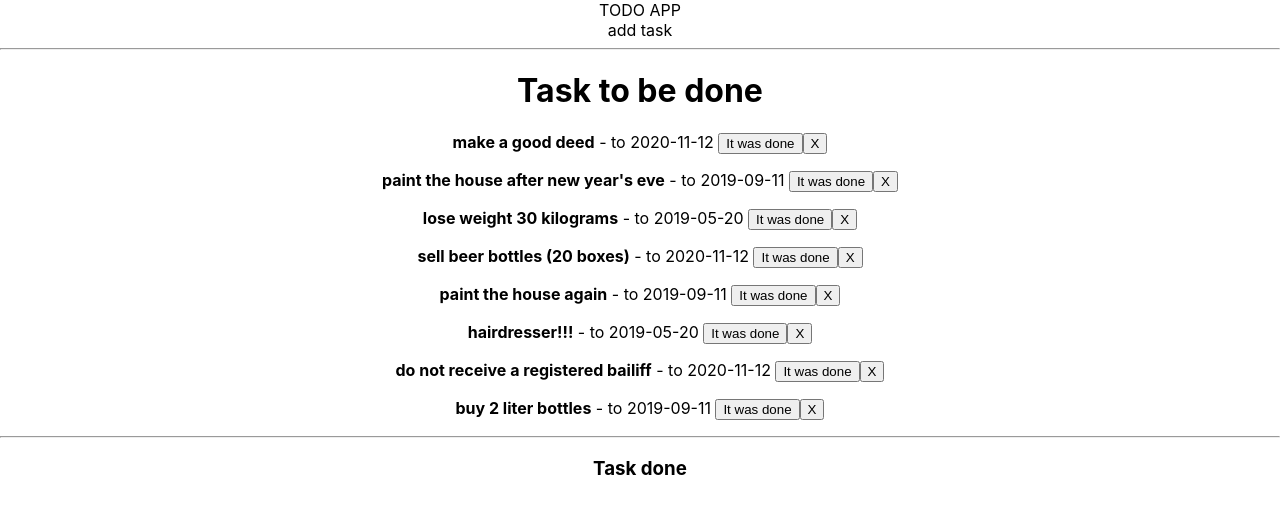
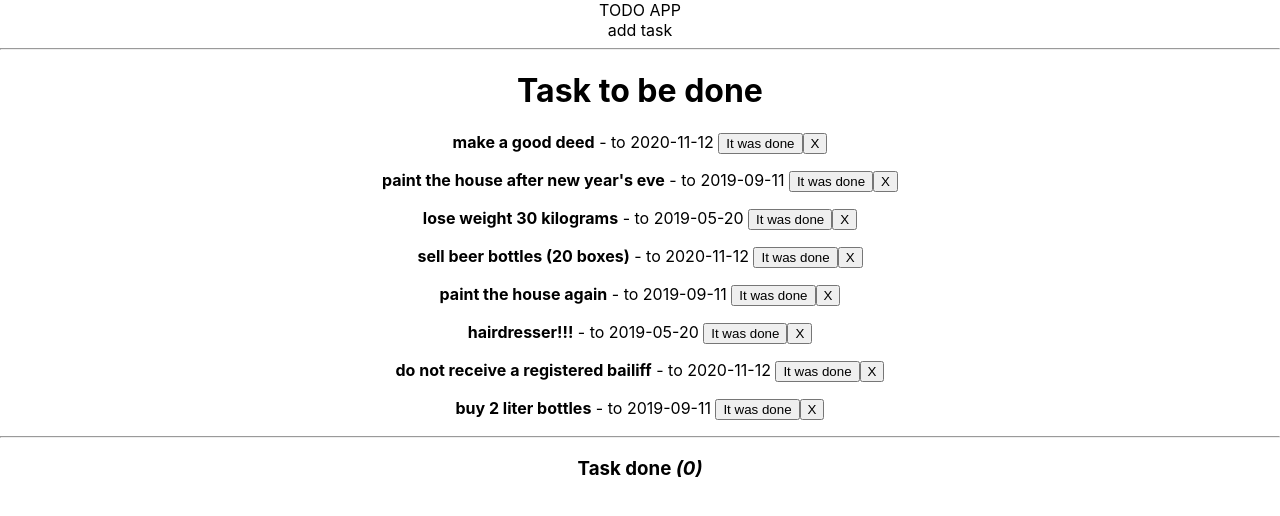
Before and after one commit to PawelKonczalski/react_app_todo, a React (Create React App) app: page / in a window 1280 px wide. Shown: the top 516 px of the page. Built offline with nearby package versions, Linux system fonts and the light colour scheme.

Commit message:
display finish task in 'task done' section

```diff
--- a/src/component/TaskList.js
+++ b/src/component/TaskList.js
@@ -3,7 +3,13 @@ import Task from "./Task";
 
 const TaskList = props => {
 
-    const tasks = props.tasks.map(task => <Task key={task.id}
+    const active = props.tasks.filter(task => task.active);
+    const done = props.tasks.filter(task => !task.active);
+    const activeTasks = active.map(task => <Task key={task.id}
+                                                task={task}
+                                                delete={props.delete}
+                                                change={props.change}/>);
+    const doneTasks = done.map(task => <Task key={task.id}
                                                 task={task}
                                                 delete={props.delete}
                                                 change={props.change}/>);
@@ -12,13 +18,14 @@ const TaskList = props => {
         <>
             <div className='active'>
                 <h1>Task to be done</h1>
-                {tasks}
+                {activeTasks.length > 0 ? activeTasks : <p>You have nothing to do</p>}
             </div>
 
             < hr/>
             <div className='done'>
-                <h3>Task done</h3>
-
+                <h3>Task done <em>({doneTasks.length})</em></h3>
+                {doneTasks.length > 5 && <span style={{fontSize: 10}}>Only the last 5 tasks are displayed</span>}
+                {doneTasks.slice(0,5)}
             </div>
 
         </>
```
